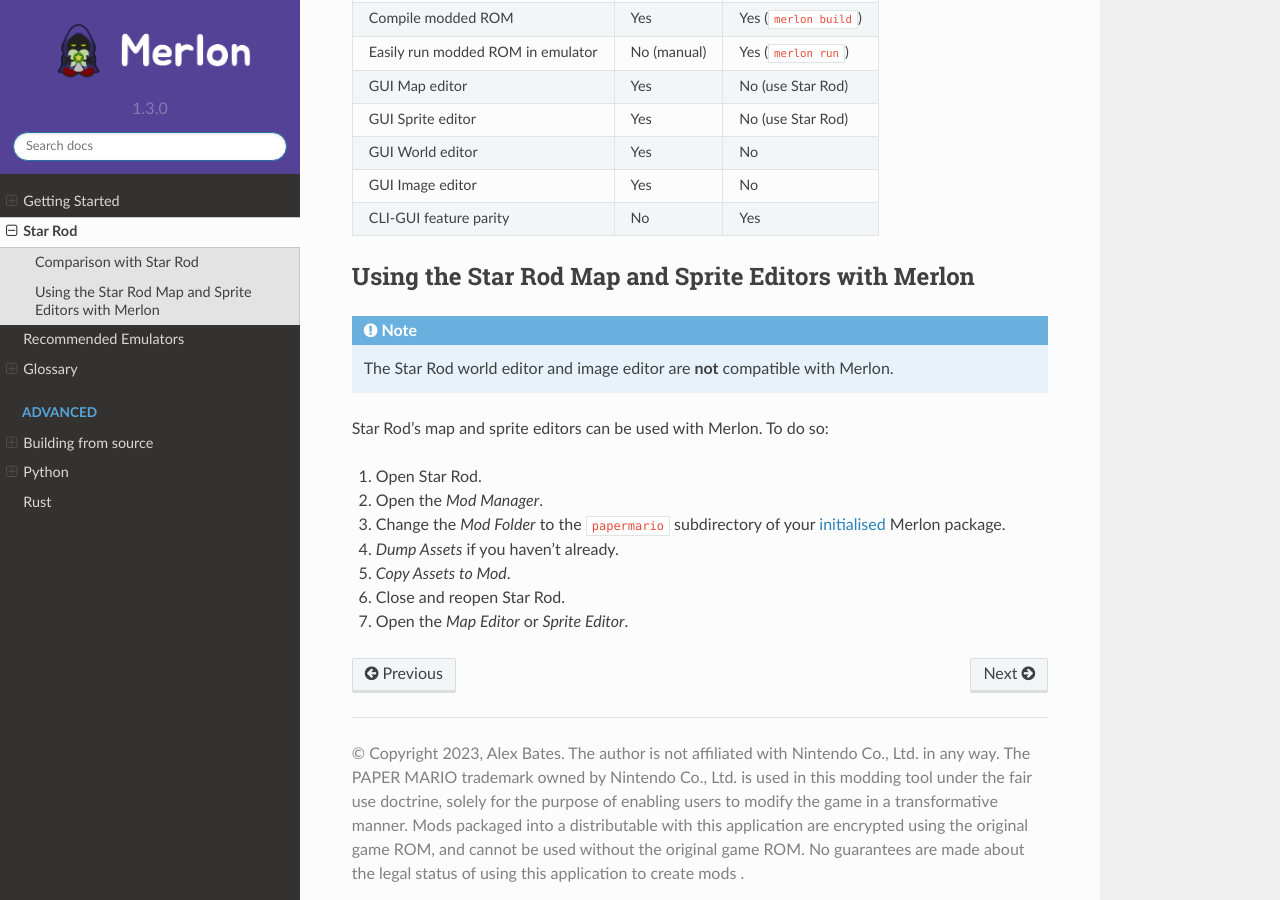
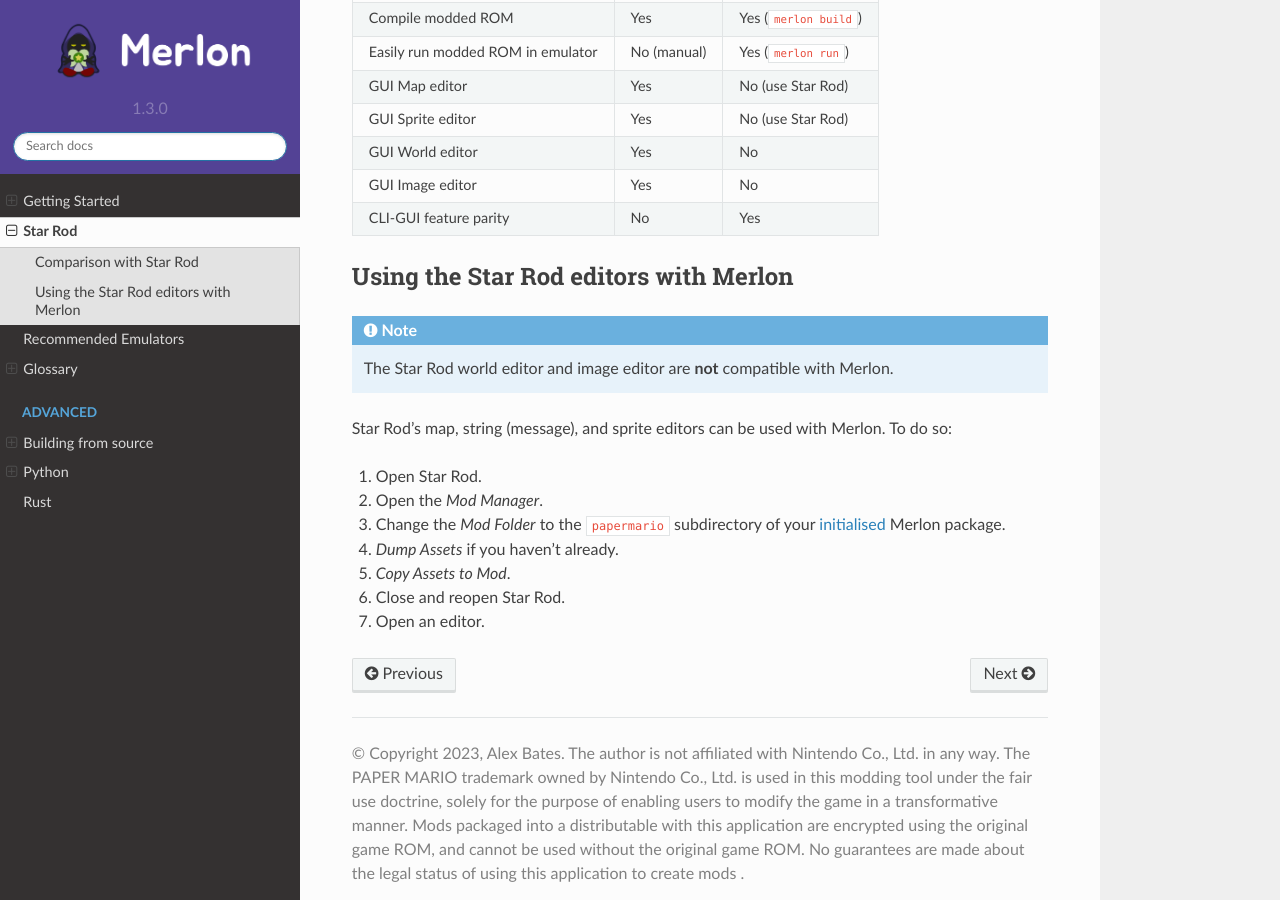
Before and after one commit to bates64/merlon, a Sphinx documentation site: the page built from docs/star_rod.md, in a window 1280 px wide and 900 px high, scrolled down 633 px. Built offline with Sphinx 7.4.7 and the Read the Docs theme 2.0.0, drawn with Linux system fonts in a browser that asks for light colours; the version number is read from the project's files by our own code.

Commit message:
document that star rod string editor is supported

````diff
--- a/docs/star_rod.md
+++ b/docs/star_rod.md
@@ -24,13 +24,13 @@
 | GUI Image editor                                     | Yes      | No                     |
 | CLI-GUI feature parity                               | No       | Yes                    |
 
-## Using the Star Rod Map and Sprite Editors with Merlon
+## Using the Star Rod editors with Merlon
 
 ```{note}
 The Star Rod world editor and image editor are **not** compatible with Merlon.
 ```
 
-Star Rod's map and sprite editors can be used with Merlon. To do so:
+Star Rod's map, string (message), and sprite editors can be used with Merlon. To do so:
 
 1. Open Star Rod.
 2. Open the *Mod Manager*.
@@ -38,4 +38,4 @@
 4. _Dump Assets_ if you haven't already.
 5. _Copy Assets to Mod_.
 6. Close and reopen Star Rod.
-7. Open the *Map Editor* or *Sprite Editor*.
+7. Open an editor.
````
